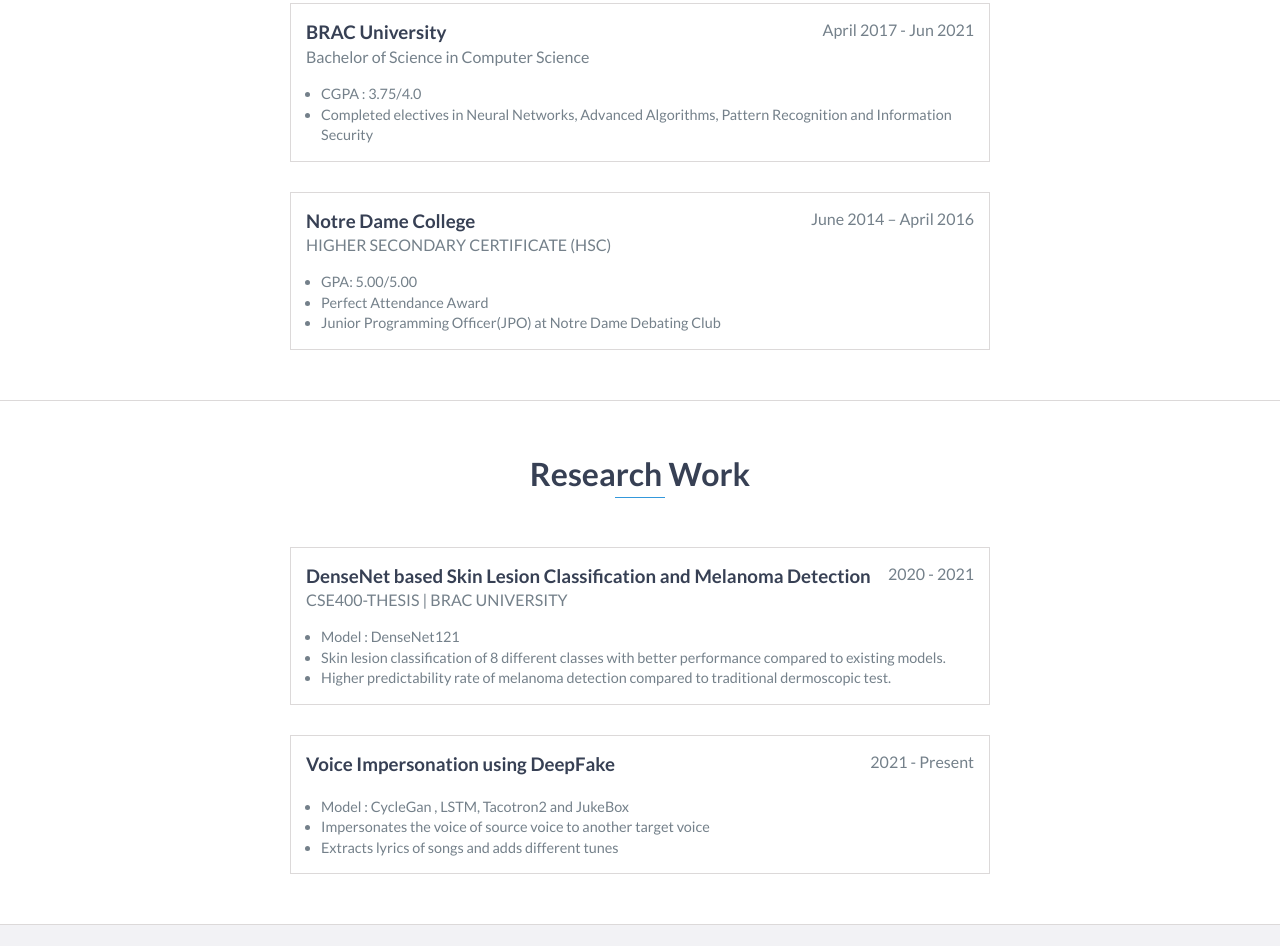
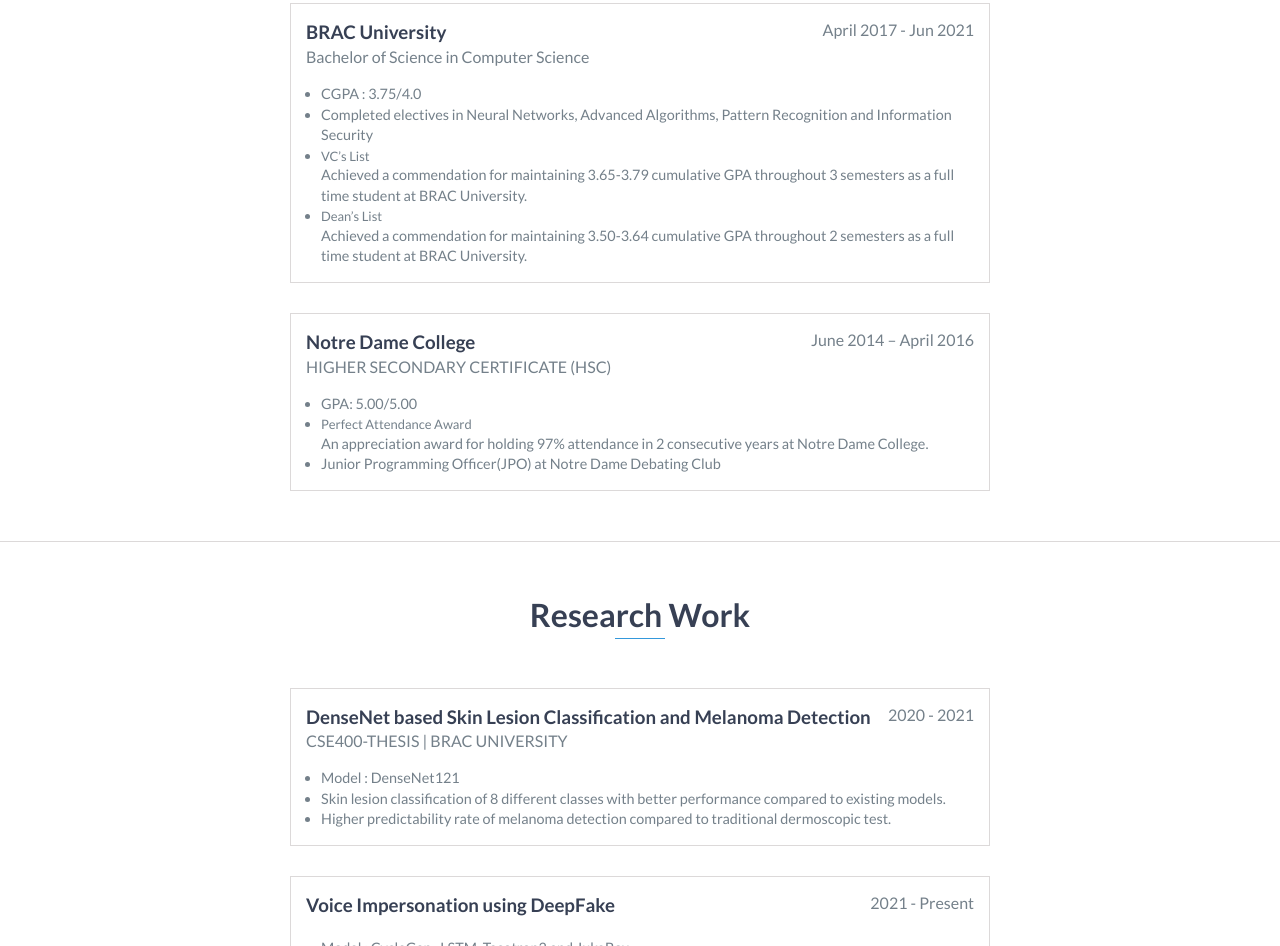
Before and after one commit to Arifuzzaman-Munaf/my-portfolio, a website: page index.html in a window 1280 px wide. Shown: the part 2349-3295 px from the top of the page. Drawn offline with nearby package versions, Linux system fonts and the light colour scheme.

Commit message:
Education Updated

```diff
--- a/index.html
+++ b/index.html
@@ -170,7 +170,14 @@
                 <li>
                     Completed electives in Neural Networks, Advanced Algorithms, Pattern Recognition and Information Security
                 </li>
-
+                <li>
+                   <p>VC’s List</p>
+                   Achieved a commendation for maintaining 3.65-3.79 cumulative GPA throughout 3 semesters as a full time student at BRAC University.
+                </li>
+                <li>
+                    <p>Dean’s List</p>
+                    Achieved a commendation for maintaining 3.50-3.64 cumulative GPA throughout 2 semesters as a full time student at BRAC University.
+                 </li>
             </ul>
             </p>
         </div>
@@ -185,7 +192,8 @@
                     GPA: 5.00/5.00
                 </li>
                 <li>
-                    Perfect Attendance Award
+                    <p>Perfect Attendance Award</p> An appreciation award for holding 97% attendance in 2 consecutive years at Notre Dame College.
+
                 </li>
                 <li>
                     Junior Programming Officer(JPO) at Notre Dame Debating Club
```
